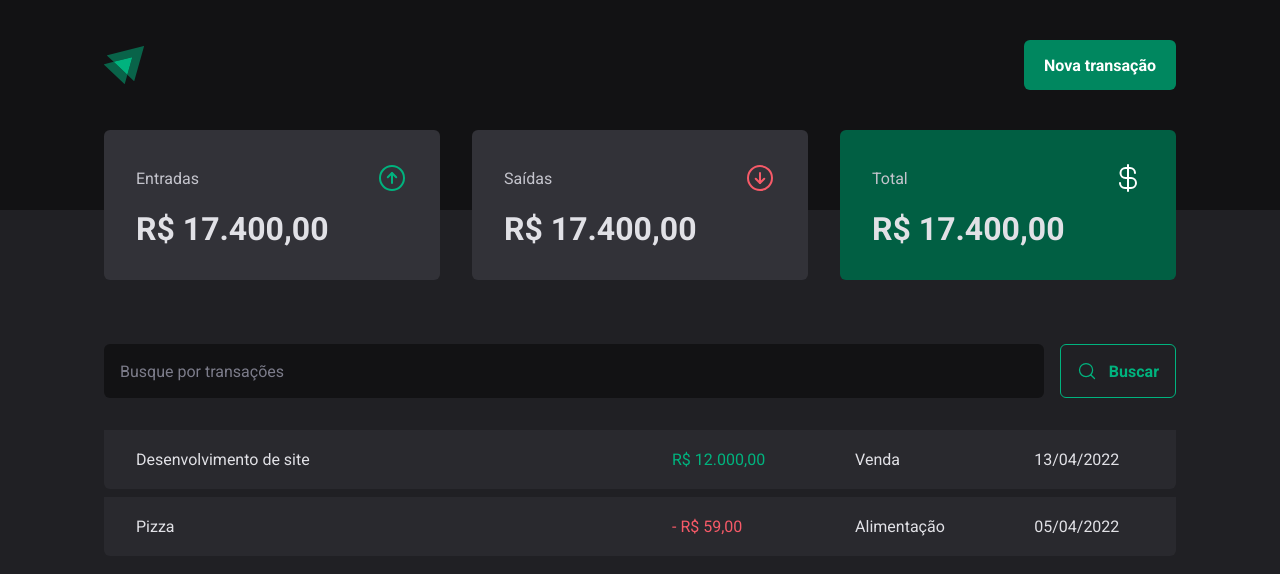
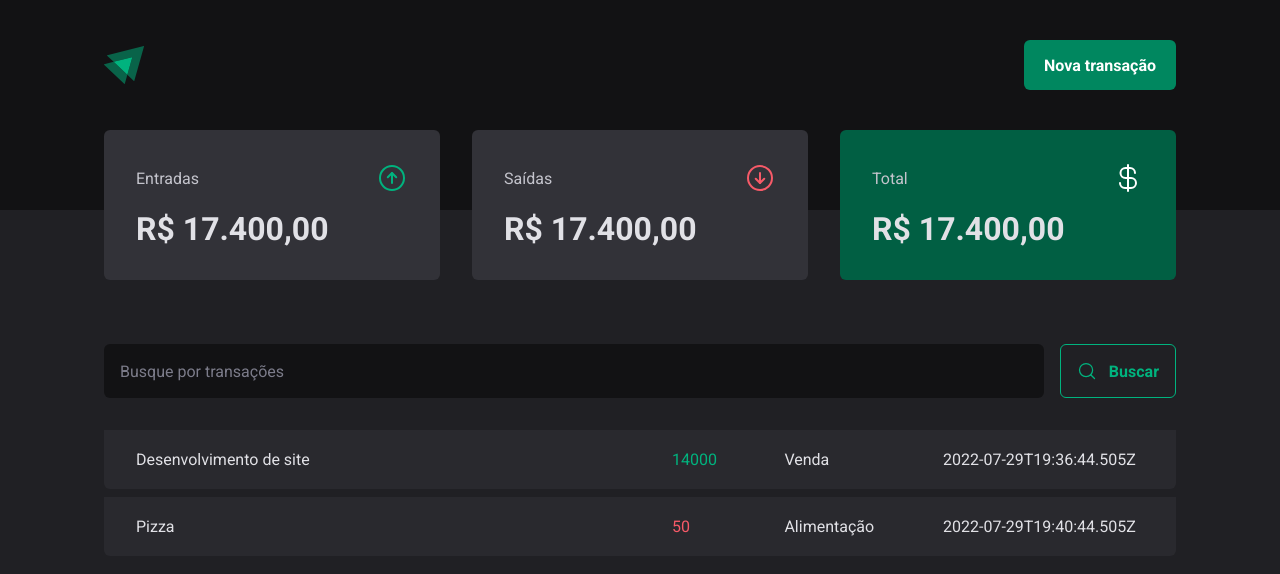
Before and after one commit to Danilo55Amaral/dtmoney2.0, a React (Vite) app: page / in a window 1280 px wide. Shown: the top 574 px of the page. Built offline with nearby package versions, Linux system fonts and the light colour scheme; data requests are answered from the project's data file.

Commit message:
Realizando requisição HTTP

```diff
--- a/src/pages/Transactions/index.tsx
+++ b/src/pages/Transactions/index.tsx
@@ -1,38 +1,55 @@
+import { useEffect, useState } from "react";
 import { Header } from "../../components/Header";
 import { Summary } from "../../components/Summary";
 import { SearchForm } from "./components/SeachForm";
 import { PriceHighlight, TransactionsContainer, TransactionsTable } from "./styles";
 
+interface Transaction {
+    id: number;
+    description: string;
+    type: 'income' | 'outcome';
+    price: number;
+    category: string;
+    createdAt: string;
+}
+
 export function Transactions() {
+    const [transactions, setTransactions] = useState<Transaction[]>([])
+
+    async function loadTransactions() {
+        const response = await fetch('http://localhost:3000/transactions')
+        const data = await response.json();
+
+        setTransactions(data);
+    }
+
+    useEffect(() => {
+        loadTransactions();
+    }, [])
+
     return (
         <div>
             <Header />
             <Summary />
 
             <TransactionsContainer>
-            <SearchForm />
+                <SearchForm />
                 <TransactionsTable>
                     <tbody>
-                        <tr>
-                            <td width="50%">Desenvolvimento de site</td>
-                            <td>
-                                <PriceHighlight variant="income">
-                                    R$ 12.000,00
-                                </PriceHighlight>
-                            </td>
-                            <td>Venda</td>
-                            <td>13/04/2022</td>
-                        </tr>
-                        <tr>
-                            <td width="50%">Pizza</td>
-                            <td>
-                                <PriceHighlight variant="outcome">
-                                    - R$ 59,00
-                                </PriceHighlight>
-                            </td>
-                            <td>Alimentação</td>
-                            <td>05/04/2022</td>
-                        </tr>
+                        {transactions.map(transaction => {
+                            return (
+                                <tr key={transaction.id}>
+                                    <td width="50%">{transaction.description}</td>
+                                    <td>
+                                        <PriceHighlight variant={transaction.type}>
+                                            {transaction.price}
+                                        </PriceHighlight>
+                                    </td>
+                                    <td>{transaction.category}</td>
+                                    <td>{transaction.createdAt}</td>
+                                </tr>
+                            )
+                        })}
                     </tbody>
                 </TransactionsTable>
             </TransactionsContainer>
```
Also changed, not shown: 1 other file (tests, documents, lock files or other folders).
